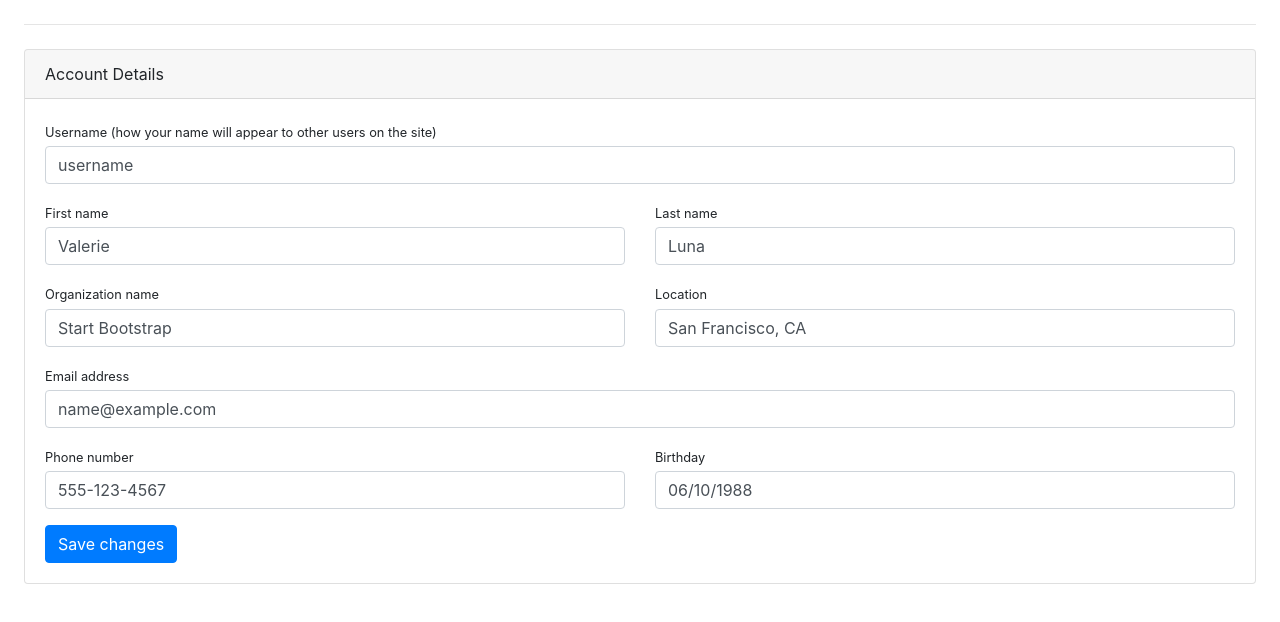
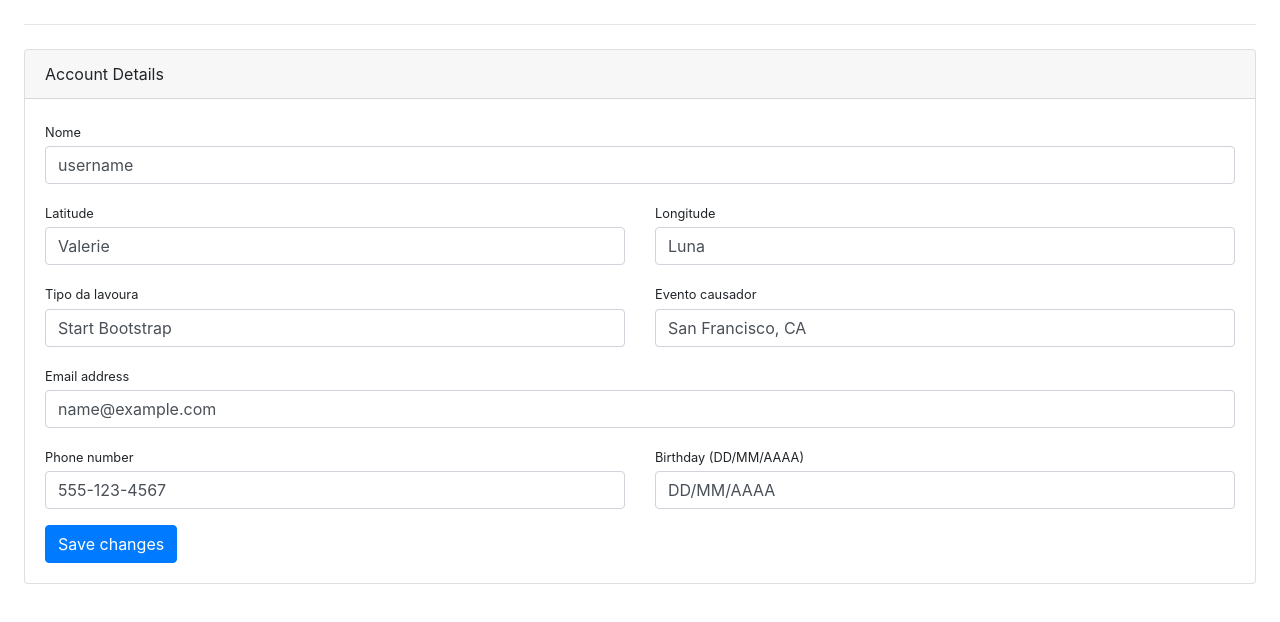
Before and after one commit to RafaelMoura11/agri-tec, a React (Create React App) app in the folder frontend/: page /details in a window 1280 px wide. Shown: the top 622 px of the page. Built offline with nearby package versions, Linux system fonts and the light colour scheme; no server answers.

Commit message:
Componentizando o LostDetails

```diff
--- /dev/null
+++ b/frontend/src/components/LostForm.tsx
@@ -0,0 +1,47 @@
+const LostForm: React.FC = () => {
+    return (
+        <form>
+            <div className="mb-3">
+                <label className="small mb-1" htmlFor="inputUsername">Nome</label>
+                <input className="form-control" id="inputUsername" type="text" placeholder="Enter your username" value="username" />
+            </div>
+            <div className="row gx-3 mb-3">
+                <div className="col-md-6">
+                    <label className="small mb-1" htmlFor="inputFirstName">Latitude</label>
+                    <input className="form-control" id="inputFirstName" type="text" placeholder="Digite o Latitude" value="Valerie" />
+                </div>
+                <div className="col-md-6">
+                    <label className="small mb-1" htmlFor="inputLastName">Longitude</label>
+                    <input className="form-control" id="inputLastName" type="text" placeholder="Enter your Longitude" value="Luna" />
+                </div>
+            </div>
+            <div className="row gx-3 mb-3">
+                <div className="col-md-6">
+                    <label className="small mb-1" htmlFor="inputOrgName">Tipo da lavoura</label>
+                    <input className="form-control" id="inputOrgName" type="text" placeholder="Enter your Tipo da lavoura" value="Start Bootstrap" />
+                </div>
+                <div className="col-md-6">
+                    <label className="small mb-1" htmlFor="inputLocation">Evento causador</label>
+                    <input className="form-control" id="inputLocation" type="text" placeholder="Enter your Evento causador" value="San Francisco, CA" />
+                </div>
+            </div>
+            <div className="mb-3">
+                <label className="small mb-1" htmlFor="inputEmailAddress">Email address</label>
+                <input className="form-control" id="inputEmailAddress" type="email" placeholder="Enter your email address" value="name@example.com" />
+            </div>
+            <div className="row gx-3 mb-3">
+                <div className="col-md-6">
+                    <label className="small mb-1" htmlFor="inputPhone">Phone number</label>
+                    <input className="form-control" id="inputPhone" type="tel" placeholder="Enter your phone number" value="555-123-4567" />
+                </div>
+                <div className="col-md-6">
+                    <label className="small mb-1" htmlFor="inputBirthday">Birthday (DD/MM/AAAA)</label>
+                    <input className="form-control" id="inputBirthday" type="text" name="birthday" placeholder="Enter your birthday" value="DD/MM/AAAA" />
+                </div>
+            </div>
+            <button className="btn btn-primary" type="button">Save changes</button>
+        </form>
+    )
+}
+
+export default LostForm;
--- a/frontend/src/pages/LostDetails.tsx
+++ b/frontend/src/pages/LostDetails.tsx
@@ -1,3 +1,5 @@
+import LostForm from "../components/LostForm";
+
 const LostDetails: React.FC = () => {
     return (
         <div className="container-xl px-4 mt-4">
@@ -7,47 +9,7 @@ const LostDetails: React.FC = () => {
                     <div className="card mb-4">
                         <div className="card-header">Account Details</div>
                         <div className="card-body">
-                            <form>
-                                <div className="mb-3">
-                                    <label className="small mb-1" htmlFor="inputUsername">Username (how your name will appear to other users on the site)</label>
-                                    <input className="form-control" id="inputUsername" type="text" placeholder="Enter your username" value="username" />
-                                </div>
-                                <div className="row gx-3 mb-3">
-                                    <div className="col-md-6">
-                                        <label className="small mb-1" htmlFor="inputFirstName">First name</label>
-                                        <input className="form-control" id="inputFirstName" type="text" placeholder="Enter your first name" value="Valerie" />
-                                    </div>
-                                    <div className="col-md-6">
-                                        <label className="small mb-1" htmlFor="inputLastName">Last name</label>
-                                        <input className="form-control" id="inputLastName" type="text" placeholder="Enter your last name" value="Luna" />
-                                    </div>
-                                </div>
-                                <div className="row gx-3 mb-3">
-                                    <div className="col-md-6">
-                                        <label className="small mb-1" htmlFor="inputOrgName">Organization name</label>
-                                        <input className="form-control" id="inputOrgName" type="text" placeholder="Enter your organization name" value="Start Bootstrap" />
-                                    </div>
-                                    <div className="col-md-6">
-                                        <label className="small mb-1" htmlFor="inputLocation">Location</label>
-                                        <input className="form-control" id="inputLocation" type="text" placeholder="Enter your location" value="San Francisco, CA" />
-                                    </div>
-                                </div>
-                                <div className="mb-3">
-                                    <label className="small mb-1" htmlFor="inputEmailAddress">Email address</label>
-                                    <input className="form-control" id="inputEmailAddress" type="email" placeholder="Enter your email address" value="name@example.com" />
-                                </div>
-                                <div className="row gx-3 mb-3">
-                                    <div className="col-md-6">
-                                        <label className="small mb-1" htmlFor="inputPhone">Phone number</label>
-                                        <input className="form-control" id="inputPhone" type="tel" placeholder="Enter your phone number" value="555-123-4567" />
-                                    </div>
-                                    <div className="col-md-6">
-                                        <label className="small mb-1" htmlFor="inputBirthday">Birthday</label>
-                                        <input className="form-control" id="inputBirthday" type="text" name="birthday" placeholder="Enter your birthday" value="06/10/1988" />
-                                    </div>
-                                </div>
-                                <button className="btn btn-primary" type="button">Save changes</button>
-                            </form>
+                            <LostForm />
                         </div>
                     </div>
                 </div>
```
